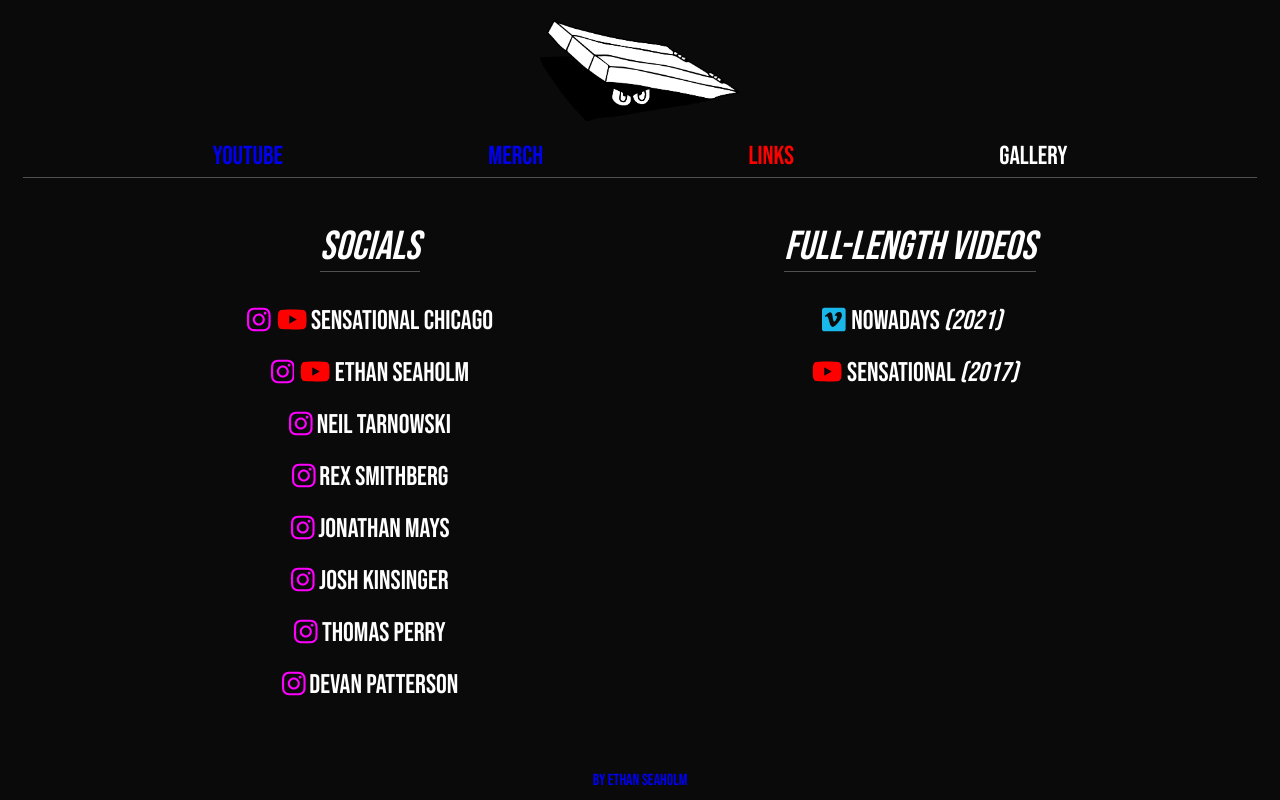
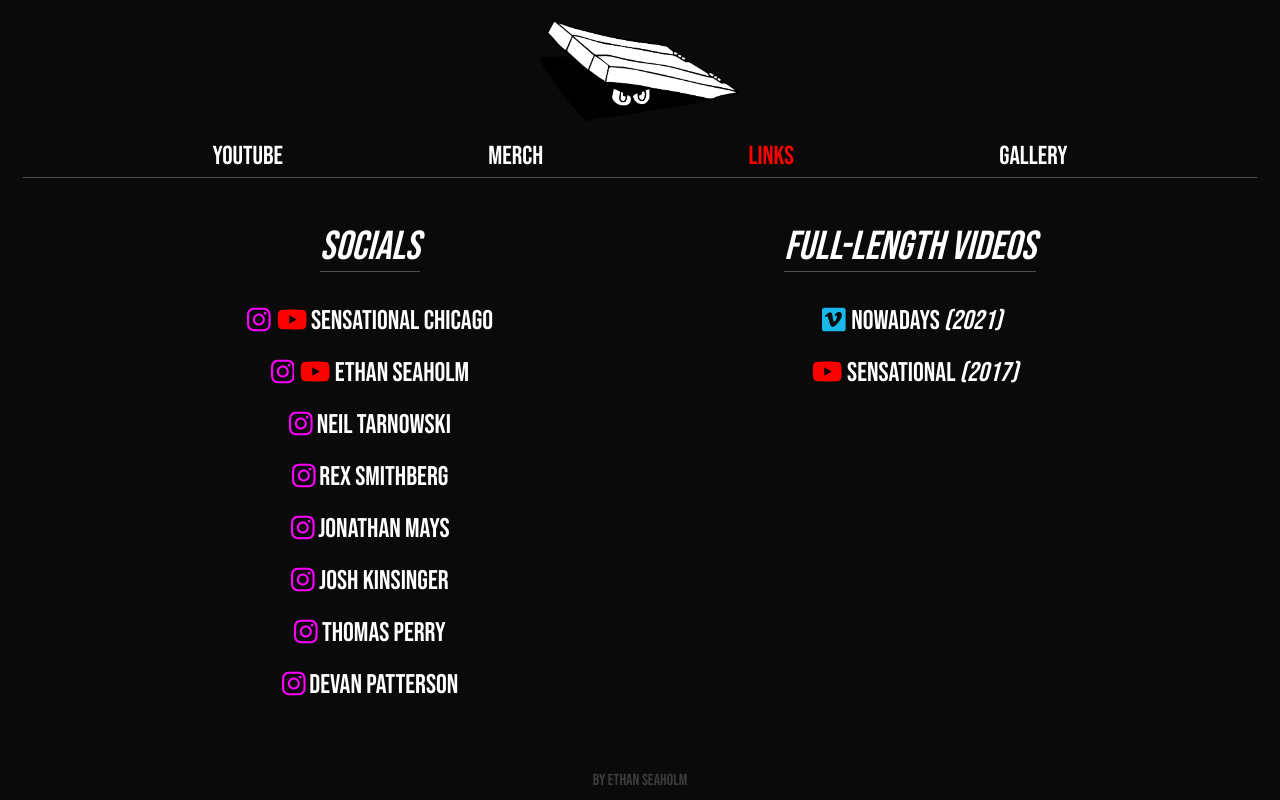
Before and after one commit to EthanSeaholm/Sensational-Chicago, a React (Create React App) app: page /links in a window 1280 px wide. Built offline with nearby package versions, Linux system fonts and the light colour scheme; a web font is replaced by a local one.

Commit message:
fixing deployment errors

```diff
--- a/src/components/NavBar.js
+++ b/src/components/NavBar.js
@@ -37,6 +37,7 @@
               href="https://www.youtube.com/@sensationalchi" // external link to Sensational Chicago YouTube channel
               target="blank"
               rel="noopener noreferrer"
+              className="white-text"
             >
               YouTube
             </a>
@@ -46,6 +47,7 @@
               href="https://sensationalchicago.bigcartel.com/" // external link to Sensational Chicago merchandise shop
               target="blank"
               rel="noopener noreferrer"
+              className="white-text"
             >
               Merch
             </a>
--- a/src/index.css
+++ b/src/index.css
@@ -296,6 +296,7 @@
 
 .footer a {
   text-decoration: none;
+  color: rgb(60, 60, 60);
 }
 
 .footer a:visited {
```
